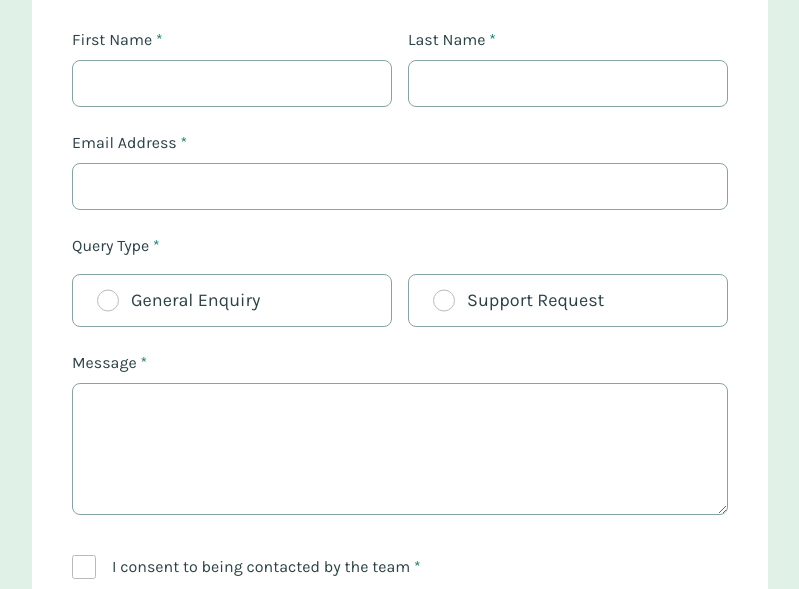
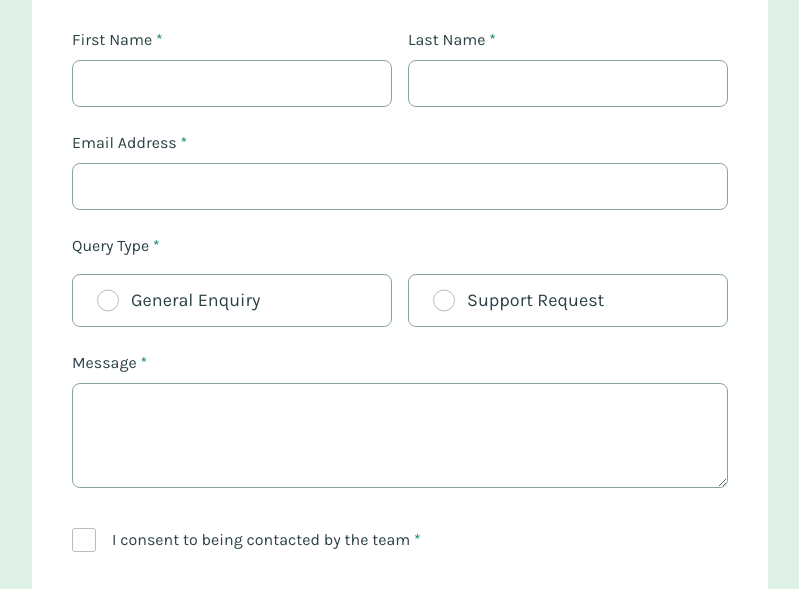
Before and after one commit to jmmarketing/contact-form-FEM, a plain HTML site: page index.html in a window 1280 px wide. Shown: the part 204-793 px from the top of the page, without its empty margins (240-1039 px from the left). Drawn offline with Linux system fonts and the light colour scheme.

Commit message:
Updated textarea height

```diff
--- a/sass/components/_form.scss
+++ b/sass/components/_form.scss
@@ -64,7 +64,7 @@
     border-radius: 8px;
     border: 1px solid $color-grey-500;
     width: 100%;
-    height: 132px;
+    height: 105px;
     padding: $spacing-150;
 
     // height: 600px;
```
Also changed, not shown: sass/main.css.
